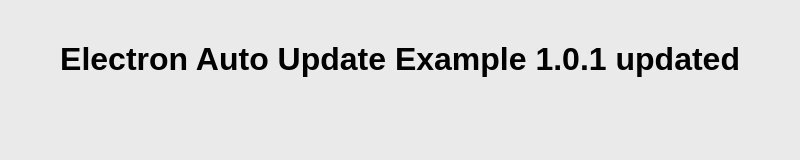
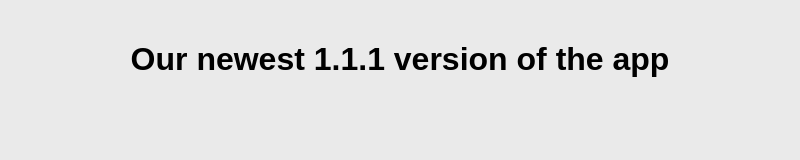
Before and after one commit to WaBC9IPa/electron-builder-autoupdate, an Electron app: page index.html in a window 800 px wide. Drawn offline with Linux system fonts and the light colour scheme; no server answers.

Commit message:
Patch 1.1.1 update

```diff
--- a/index.html
+++ b/index.html
@@ -27,7 +27,7 @@
   </style>
 </head>
 <body>
-  <h1>Electron Auto Update Example 1.0.1 updated</h1>
+  <h1>Our newest 1.1.1 version of the app</h1>
   <p id="version"></p>
 
   <div id="notification" class="hidden">
--- a/package.json
+++ b/package.json
@@ -1,6 +1,6 @@
 {
   "name": "electron-auto-update-app",
-  "version": "1.1.0",
+  "version": "1.1.1",
   "description": "",
   "main": "main.js",
   "repository": {
@@ -9,8 +9,8 @@
   },
   "scripts": {
     "start": "electron .",
-    "build": "electron-builder build --win --publish never",
-    "deploy": "electron-builder build --win --publish always"
+    "build": "rm -rf dist && electron-builder build --win --publish never",
+    "deploy": "rm -rf dist && electron-builder build --win --publish always"
   },
   "author": "",
   "license": "ISC",
```
